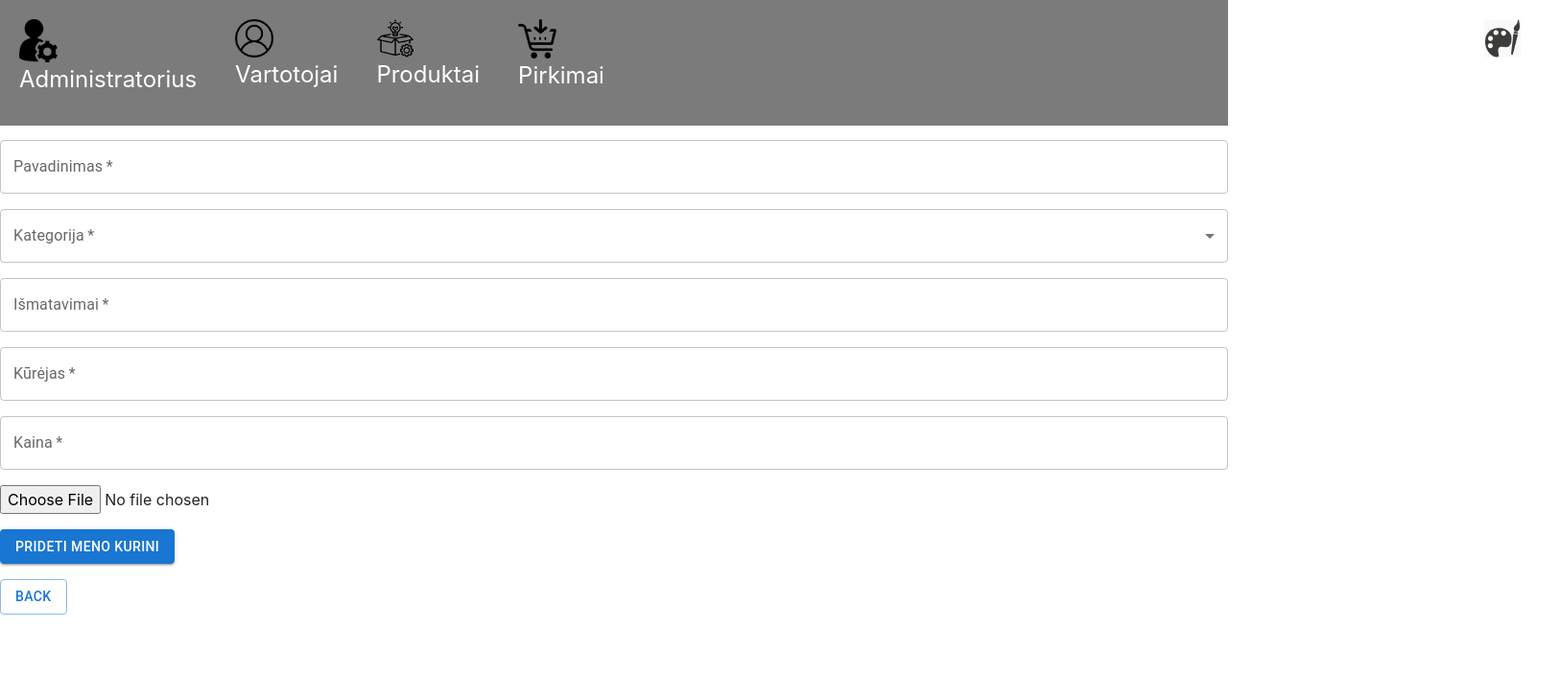
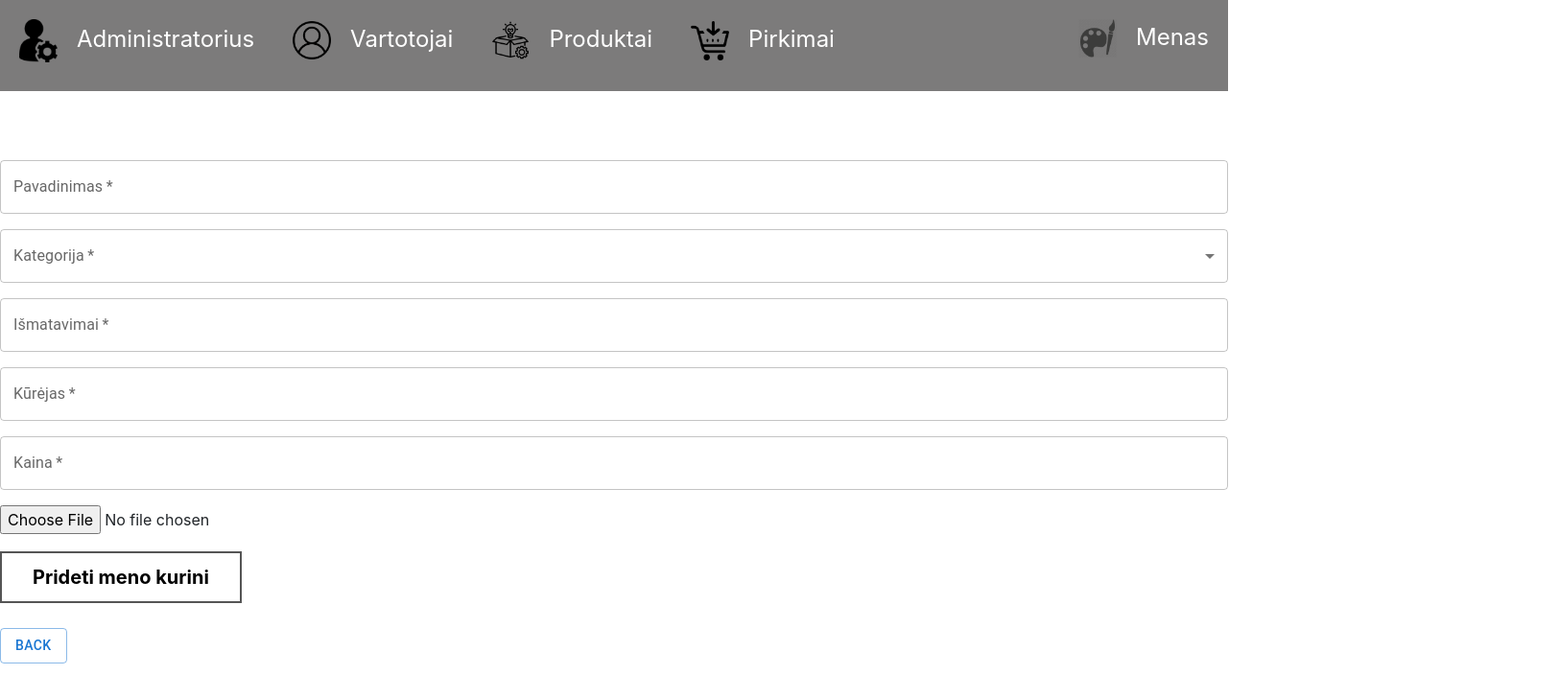
Before and after one commit to rokas058/React-Projektas, a React (Create React App) app: page /admin/product/ProductForm in a window 1280 px wide. Shown: the top 728 px of the page at 96% size, 1626 px wide, since content can reach past the window. Built offline with nearby package versions, Linux system fonts and the light colour scheme.

Commit message:
dizainas

```diff
--- a/src/Admin/ProductForm.jsx
+++ b/src/Admin/ProductForm.jsx
@@ -54,6 +54,7 @@ const ProductForm = ({ product: initialProduct, onSubmit, mode }) => {
   };
 
   return (
+    <div style={{ display: "flex", justifyContent: "center", alignItems: "center", height: "80vh", marginTop: "10px" }}>
     <form onSubmit={handleSubmit}>
       <Grid container spacing={2}>
         <Grid item xs={12}>
@@ -66,7 +67,6 @@ const ProductForm = ({ product: initialProduct, onSubmit, mode }) => {
             required
           />
         </Grid>
-
         <Grid item xs={12}>
           <FormControl fullWidth required>
             <InputLabel id="kategorija-label">Kategorija</InputLabel>
@@ -122,12 +122,12 @@ const ProductForm = ({ product: initialProduct, onSubmit, mode }) => {
           />
         </Grid>
         <Grid item xs={12}>
-          <Button type="submit" variant="contained" color="primary">
+          <button className="sukurti-mygtukas">
             Prideti meno kurini
-          </Button>
+          </button>
         </Grid>
         <Grid item xs={12}>
-          <Button
+          <Button className="sukurti-mygtukas"
             component={Link}
             to="/admin/product"
             variant="outlined"
@@ -138,6 +138,7 @@ const ProductForm = ({ product: initialProduct, onSubmit, mode }) => {
         </Grid>
       </Grid>
     </form>
+    </div>
   );
 };
 
--- a/src/Admin/styles.css
+++ b/src/Admin/styles.css
@@ -120,12 +120,42 @@
 }
 
 .menas-mygtukas {
-    display: block;
     color: #fff;
     text-decoration: none;
     padding: 10px 20px;
     margin-bottom: 10px;
     font-size: x-large;
-    text-align: right;
-    margin-left: 850px;
+    display: flex;
+    justify-content: flex-end;
+    align-items: flex-start;
+    position: absolute;
+    top: 10px;
+    right: 0;
+    z-index: 1;
 }
+
+.navbar-list {
+    display: flex;
+    justify-content: space-between;
+    align-items: center;
+}
+
+.sukurti-mygtukas {
+    background-color: white;
+    color: black;
+    border: 2px solid #555555;
+    padding: 10px 32px;
+    text-align: center;
+    text-decoration: none;
+    display: inline-block;
+    font-size: 20px;
+    margin: 2px 0px 10px;
+    transition-duration: 0.4s;
+    cursor: pointer;
+    font-weight: bolder;
+}
+
+.sukurti-mygtukas:hover{
+    background-color: #555555;
+    color: white;
+}
--- a/src/App.js
+++ b/src/App.js
@@ -13,12 +13,10 @@ import Footer from "./components/Footer";
 import Admin from "./Admin/Admin";
 import User from "./Admin/User";
 import Product from "./Admin/Product";
-import ProductTable from "./Admin/ProductTable";
 import Test from "./Admin/Test";
 import ProductForm from "./Admin/ProductForm";
 import EditProduct from "./Admin/EditProduct";
 import EditProductForm from "./Admin/EditProductForm";
-
 
 function App() {
   const location = useLocation();
@@ -38,8 +36,6 @@ function App() {
         <Route path="/admin" element={<Admin />} />
         <Route path="/admin/user" element={<User />} />
         <Route path="/admin/product" element={<Product />} />
-
-        <Route path="/admin/product/ProductTable" element={<ProductTable />} />
         <Route path="/admin/test" element={<Test />} />
         <Route path="/admin/product/ProductForm" element={<ProductForm />} />
         <Route path="/admin/product/edit/:id" element={<EditProduct />} />
```
Also changed, not shown: src/Admin/AdminNavigationBar.jsx (+0 -28 lines), src/Admin/Product.jsx (+27 -37 lines), src/Admin/ProductTable.jsx (deleted, +0 -34 lines), src/Admin/Create_product.js (added).
